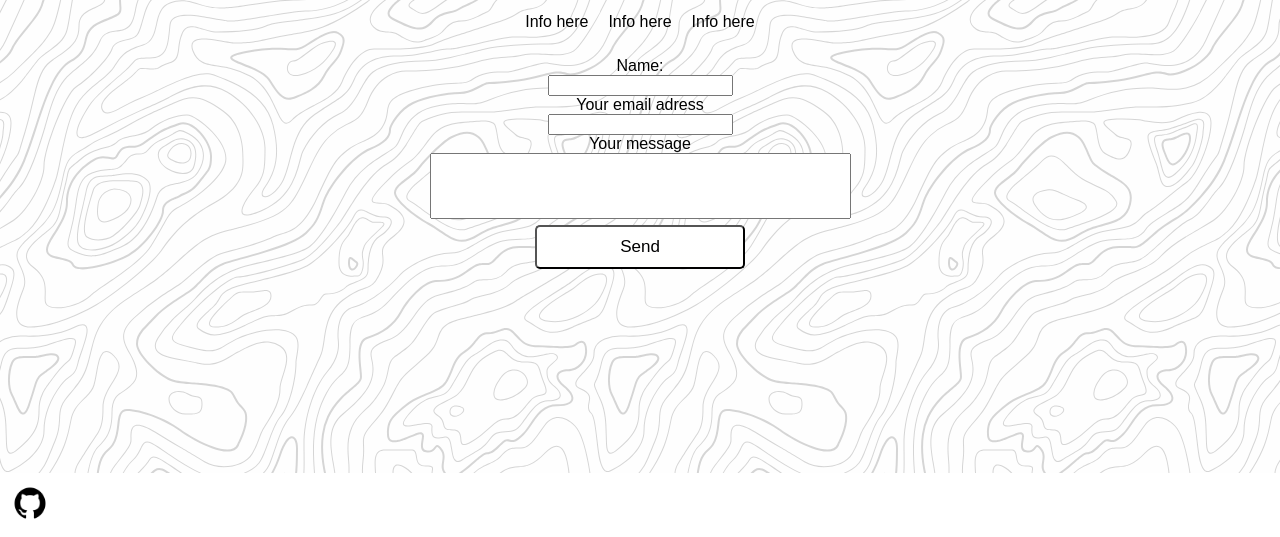
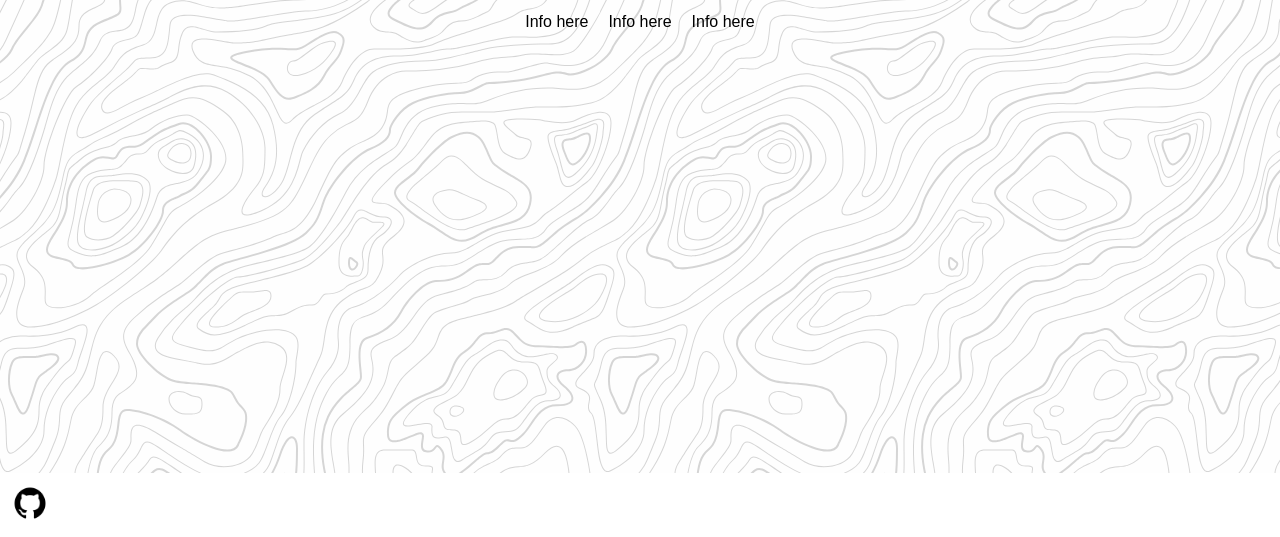
Before and after one commit to hellgrenm/site, a website with bundled scripts: page index.html in a window 1280 px wide. Shown: the part 263-800 px from the top of the page. Built offline with nearby package versions, Linux system fonts and the light colour scheme; files whose address does not match are found by name; a web font is replaced by a local one.

Commit message:
moved html

```diff
--- a/HTML/index.html
+++ b/index.html
@@ -4,7 +4,7 @@
     <meta charset="UTF-8">
     <meta name="viewport" content="width=device-width, initial-scale=1.0">
     <title>Martin</title>
-    <link rel="stylesheet" href="../CSS/style.css">
+    <link rel="stylesheet" href="/CSS/style.css">
 </head>
 <body>
     <nav>
@@ -34,19 +34,6 @@
             </div>
         </div>
 
-        <div class="formDiv">
-            <form>
-                <label for="name">Name:</label>
-                <input type="text" id="name" required>
-                <label for="email">Your email adress</label>
-                <input type="email" id="email" required>
-                <label for="message">Your message</label>
-                <textarea id="message" name="message" required rows="4" cols="50"></textarea>
-                <button id="btnSend" type="submit">Send</button>
-            </form>
-
-
-        </div>
 
 
       </div>
@@ -60,6 +47,6 @@
     <a id="githubLogo" href="https://github.com/hellgrenm"> <img src="../Images/github.png" id="githubPic" alt="github logo"> </a>
    </footer>
 
-   <script type="module"  src="../Scripts/ts/script.js" ></script>
+   <script type="module"  src="/Scripts/ts/script.js" ></script>
 </body>
 </html>
```
